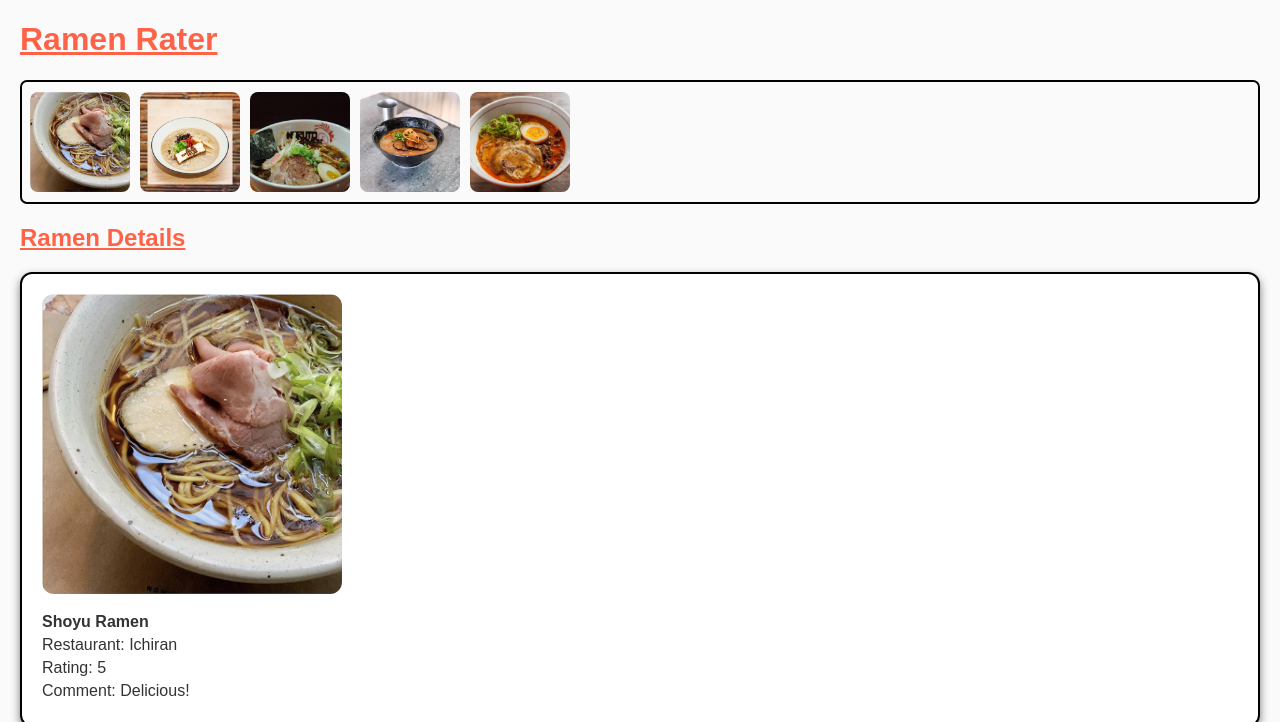
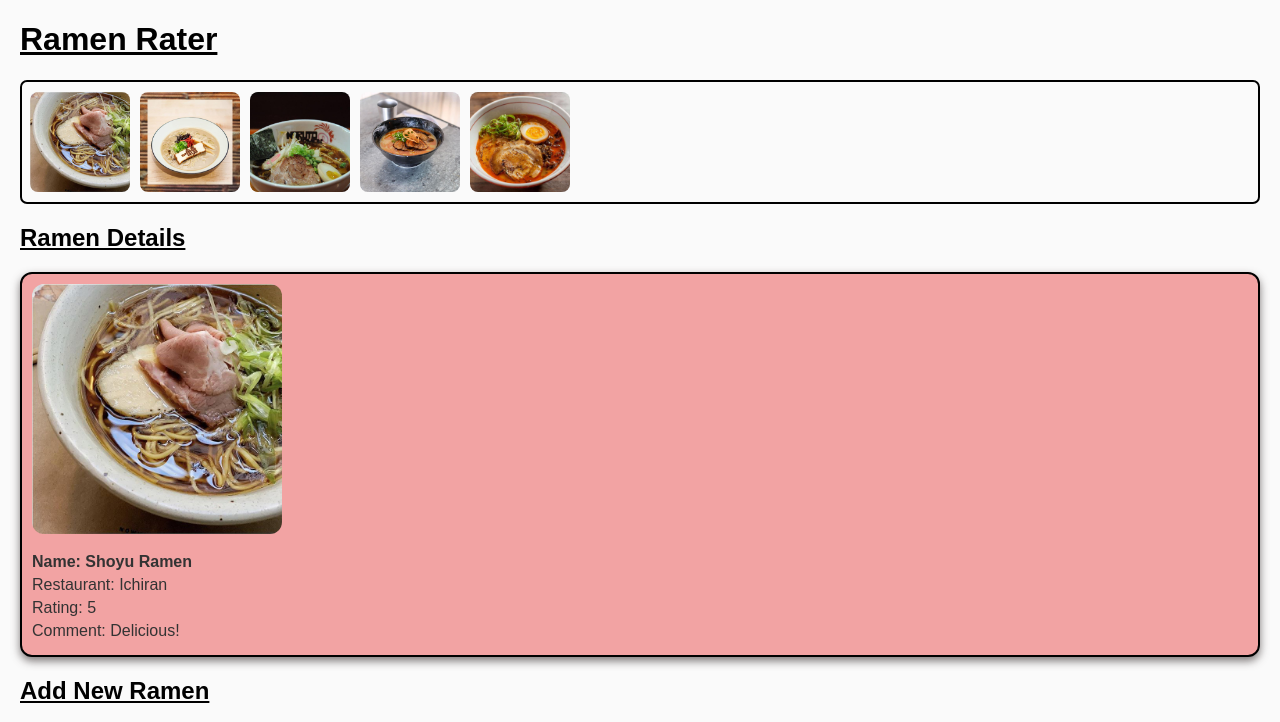
Before and after one commit to Duane-Njenga/ramen-rating-app, a plain HTML site: page index.html in a window 1280 px wide. Both pictures are taken after a click on the picture 80 px from the left and 141 px from the top of the page. Shown: the top 722 px of the page. Drawn offline with Linux system fonts and the light colour scheme.

Commit message:
Changed styles.css

```diff
--- a/index.js
+++ b/index.js
@@ -26,7 +26,7 @@ function displayRamens() {
 function handleClick(ramen) {
     currentRamenId =ramen.id;
     document.getElementById('detail-image').src = ramen.image;
-    document.getElementById('name').textContent = ramen.name;
+    document.getElementById('name').textContent = `Name: ${ramen.name}`;
     document.getElementById('restaurant').textContent = `Restaurant: ${ramen.restaurant}`;
     document.getElementById('rating').textContent = `Rating: ${ramen.rating}`;
     document.getElementById('comment').textContent = `Comment: ${ramen.comment || 'No comment'}`;
--- a/styles.css
+++ b/styles.css
@@ -8,7 +8,7 @@ body {
 }
 
 h1, h2 {
-  color: #ff6347;
+  color: black;
   font-weight: bold;
   text-decoration: underline;
 }
@@ -38,23 +38,20 @@ h1, h2 {
   transition: transform 0.2s ease, box-shadow 0.2s ease;
 }
 
-#ramen-menu img:hover {
-  transform: scale(1.1);
-  box-shadow: 0 4px 8px rgba(106, 94, 94, 0.2);
-}
-
 #ramen-detail {
   margin-top: 20px;
-  padding: 20px;
+  padding: 10px;
   border: 2px solid #000;
   border-radius: 12px;
-  background-color: #fff;
+  background-color: #f2a3a3;
   box-shadow: 0 4px 8px rgba(73, 65, 65, 0.705);
 }
 
+
 #ramen-detail img {
-  width: 300px;
-  height: 300px;
+  width: 250px;
+  height: 250px;
+  align-content: center;
   object-fit: cover;
   border-radius: 12px;
   margin-bottom: 10px;
```
Also changed, not shown: index.html (+4 -4 lines).
